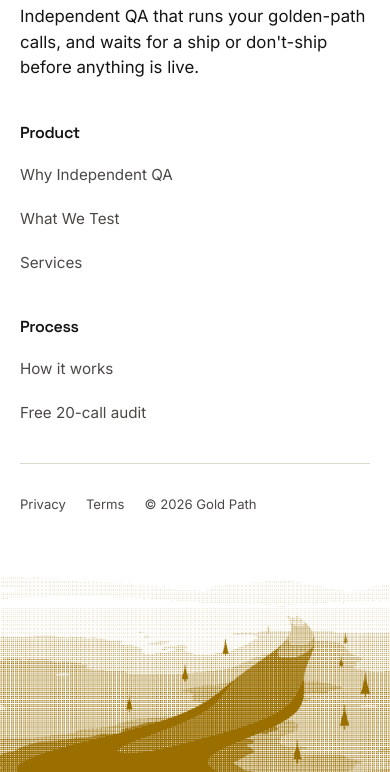
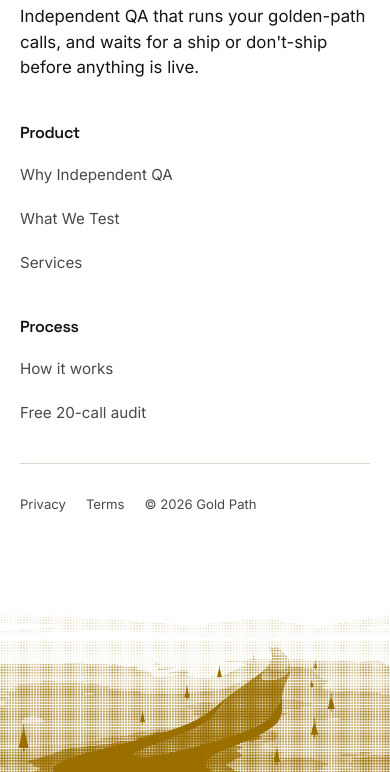
Before and after one commit to zeketx/gold-path, a plain HTML site: page index.html in a window 390 px wide. Shown: the part 7502-8274 px from the top of the page. Drawn offline with Linux system fonts and the light colour scheme.

Commit message:
Flush footer art to the page bottom (#2)
Kill the off-white strip under the dithered path: zero html/body
padding, no inline-image baseline gap, and a 2px gold shadow so
subpixel remainder cannot show --bg below the last box.

Co-authored-by: Cursor Agent <cursoragent@cursor.com>
Co-authored-by: Ezekiel Mauricio <zeketx@users.noreply.github.com>

```diff
--- a/styles.css
+++ b/styles.css
@@ -52,13 +52,20 @@ html {
   font-size: 16px;
   line-height: 1.6;
   -webkit-font-smoothing: antialiased;
+  margin: 0;
+  padding: 0;
+  overflow-x: clip;
 }
 
 body {
   margin: 0;
+  padding: 0;
   background: var(--bg);
   color: var(--ink);
   overflow-x: clip;
+  min-height: 100svh;
+  display: flex;
+  flex-direction: column;
 }
 
 /* Skip link */
@@ -1154,12 +1161,20 @@ p {
   min-height: 1.2em;
 }
 
+main {
+  flex: 1 0 auto;
+}
+
 /* Footer — white band, column links, dithered path bleeding off the bottom */
 .site-footer {
   background: var(--surface);
   color: var(--ink);
+  margin: 0;
   padding: 0;
-  overflow: hidden;
+  flex-shrink: 0;
+  /* Paint 2px of brand gold past the footer so --bg cannot peek in the
+     subpixel remainder below a fractional-height last box. */
+  box-shadow: 0 2px 0 0 #9A6F00;
 }
 
 .footer-top {
@@ -1254,24 +1269,27 @@ p {
 }
 
 .footer-art {
-  position: relative;
+  display: block;
   width: 100%;
   height: clamp(200px, 36vw, 440px);
-  margin-top: clamp(20px, 4vw, 56px);
+  margin: clamp(20px, 4vw, 56px) 0 0;
+  padding: 0;
+  line-height: 0;
+  font-size: 0;
   pointer-events: none;
   overflow: hidden;
 }
 
 .footer-art img {
-  position: absolute;
-  left: 0;
-  right: 0;
-  bottom: 0;
+  display: block;
   width: 100%;
-  height: 125%;
+  height: 100%;
+  margin: 0;
+  padding: 0;
+  border: 0;
+  vertical-align: bottom;
   object-fit: cover;
   object-position: center bottom;
-  display: block;
   user-select: none;
 }
 
```
